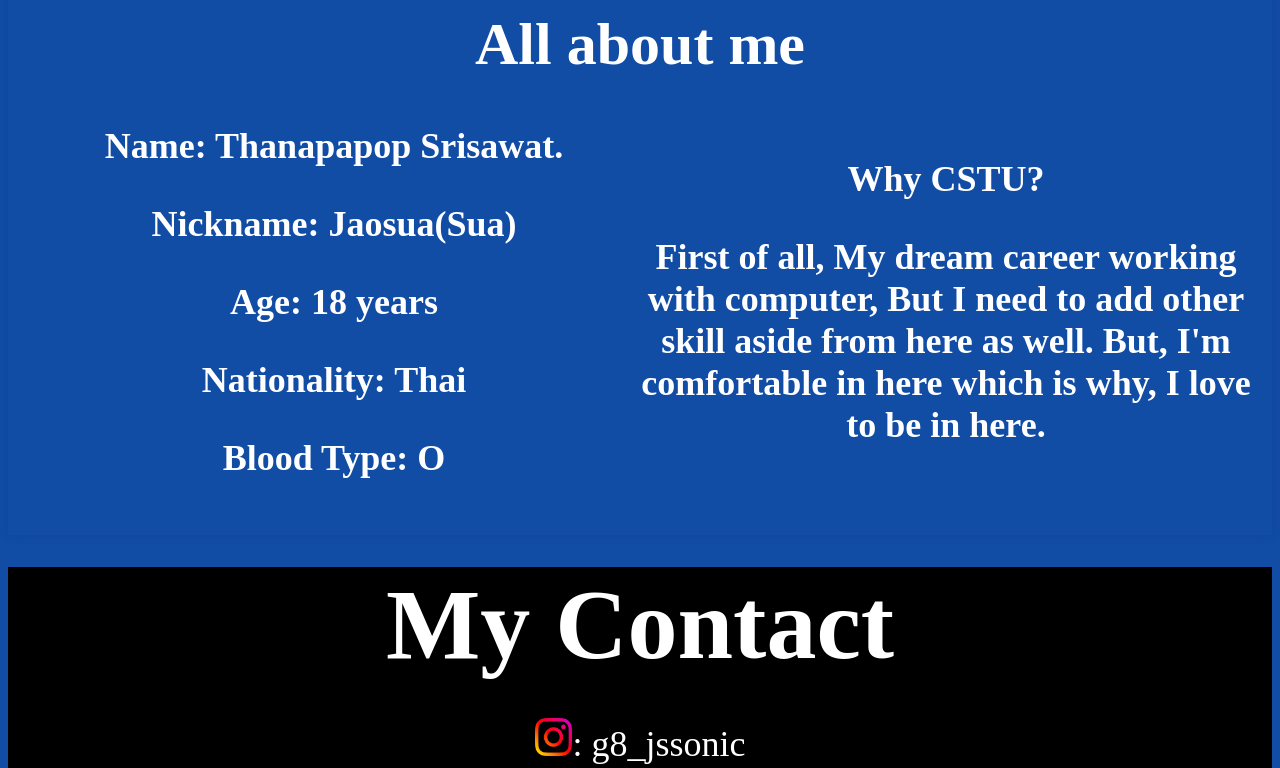
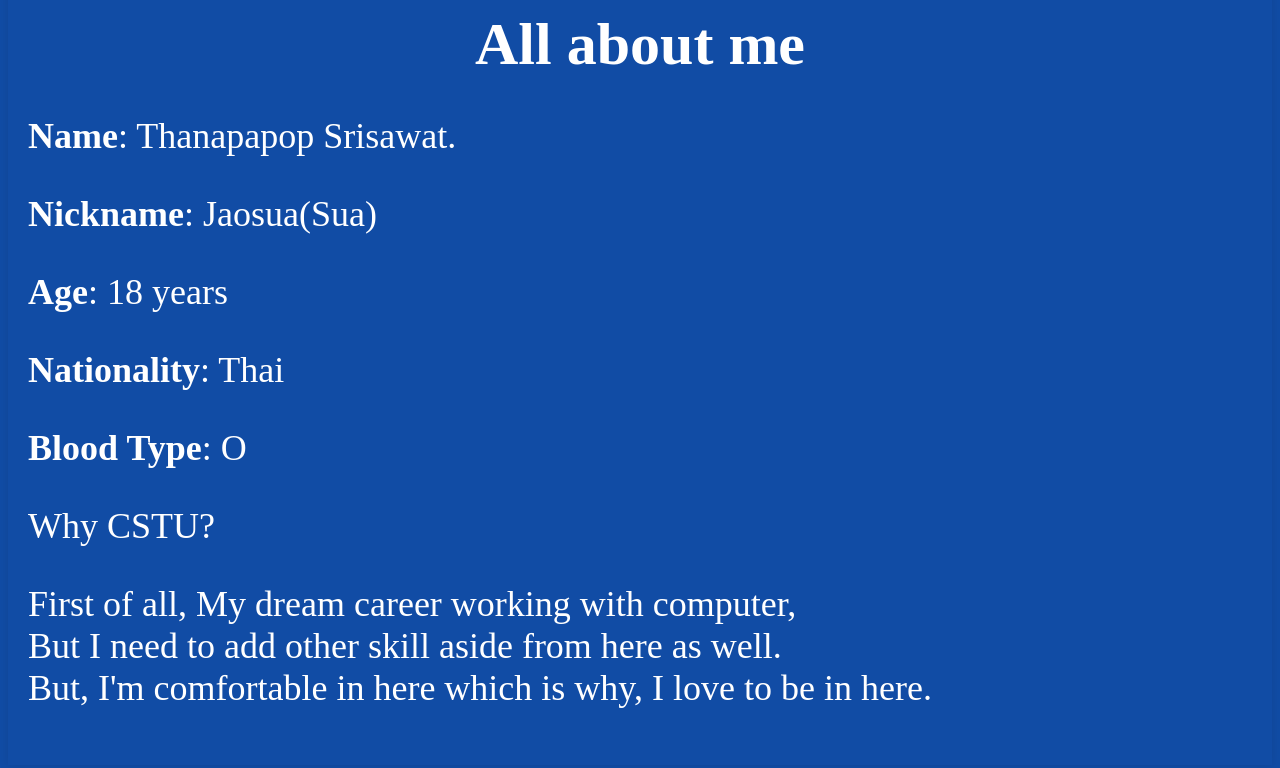
Before and after one commit to Thanapapop/6709616525_MyCSTUStory, a plain HTML site: page index.html in a window 1280 px wide. Shown: the part 2122-2890 px from the top of the page. Drawn offline with Linux system fonts and the light colour scheme.

Commit message:
Fixing error and adding comments.

```diff
--- a/index.html
+++ b/index.html
@@ -31,20 +31,14 @@
                 <img src="/Resources/mypic.jpg" alt="mypic" class="mypic">
                 <h3>All about me</h3>
                     <!-- This is for heading and hyperlink to profile content. -->
-                <table boarder="0.5 px" cellspacing="0" cellpadding="5" width="100%">
-                    <th width = '50%'>
-                        <p><b>Name</b>: Thanapapop Srisawat.</p>
-                        <p><b>Nickname</b>: Jaosua(Sua)</p>
-                        <p><b>Age</b>: 18 years</p>
-                        <p><b>Nationality</b>: Thai</p>
-                        <p><b>Blood Type</b>: O</p>
-                    </th>
-                    <th width = '50%'>
-                        <p> Why CSTU?</p>
-                        <p> First of all, My dream career working with computer, But I need to add other skill aside from here as well. But, I'm comfortable in here which is why, I love to be in here.</p>
-                    </th>
+                        <p class="mee"><b>Name</b>: Thanapapop Srisawat.</p>
+                        <p class="mee"><b>Nickname</b>: Jaosua(Sua)</p>
+                        <p class="mee"><b>Age</b>: 18 years</p>
+                        <p class="mee"><b>Nationality</b>: Thai</p>
+                        <p class="mee"><b>Blood Type</b>: O</p>
+                        <p class="cstu"> Why CSTU?</p>
+                        <p class="cstu"> First of all, My dream career working with computer,<br> But I need to add other skill aside from here as well.<br> But, I'm comfortable in here which is why, I love to be in here.</p>
                     <!-- For this content, This'll divide by table but no line border and some content as introducing my ownself. -->
-                </table>
             </div class ="procon">
         </div class ="container">
     </section class = "profile">
```
Also changed, not shown: myfuture.html (+2 -1 lines), myjourney.html (+6 -3 lines).
